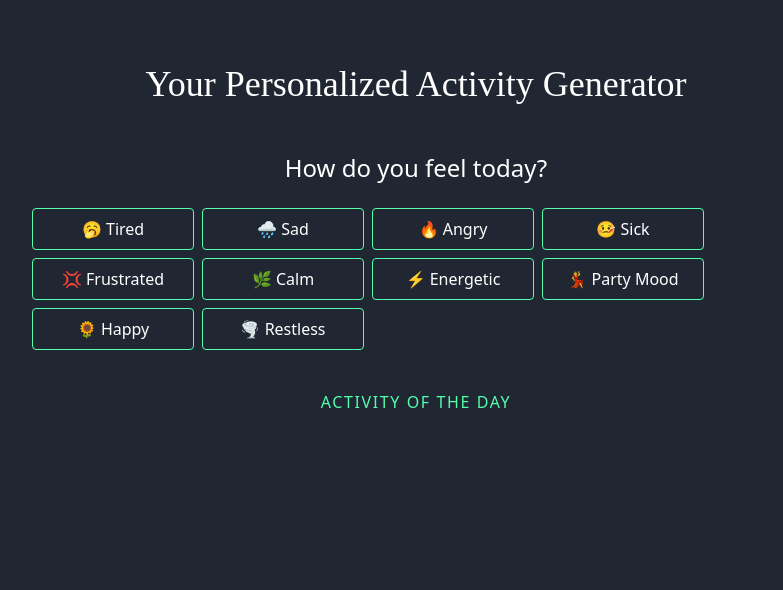
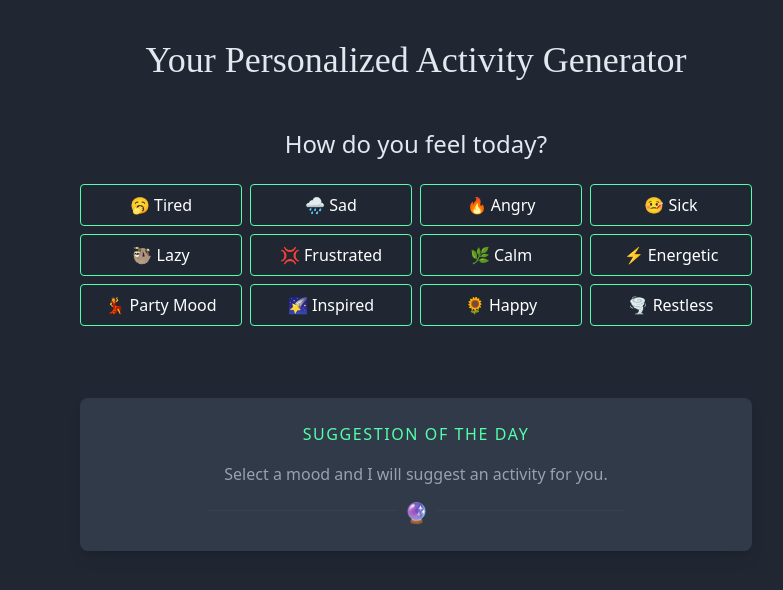
Before and after one commit to margaux-works/mood-weather-activity-dashboard, a Vue app: page / in a window 1280 px wide. Shown: the top 590 px of the page, without its empty margins (224-1007 px from the left). Built offline with nearby package versions, Linux system fonts and the light colour scheme; no server answers.

Commit message:
additional tailwind styling

```diff
--- a/src/App.vue
+++ b/src/App.vue
@@ -21,23 +21,22 @@ const updateMood = (mood) => {
 </script>
 
 <template>
-  <div class="min-h-screen flex flex-col items-center bg-gris text-white p-6">
+  <div class="min-h-screen flex flex-col items-center bg-gris text-white px-6">
     <!-- Main Title -->
-    <h1 class="text-4xl text-white mt-10 mb-12 font-[Poppins]">
+    <h1 class="text-4xl text-[#E3E8EF] mt-10 mb-12 font-[Poppins] text-center">
       Your Personalized Activity Generator
     </h1>
 
     <Weather @updateWeather="updateWeather" />
     <!-- Mood Section -->
     <div class="w-full max-w-3xl">
-      <h2 class="text-2xl text-center mb-6">How do you feel today?</h2>
+      <h2 class="text-2xl text-[#E3E8EF] text-center mb-6">
+        How do you feel today?
+      </h2>
       <Mood @updateMood="updateMood" />
     </div>
     <!-- Activity Section -->
     <div class="w-full max-w-3xl mt-10">
-      <h2 class="text-md mb-4 text-center text-green uppercase tracking-widest">
-        Activity of the day
-      </h2>
       <Activity :weather="weather" :mood="selectedMood" />
     </div>
   </div>
--- a/src/components/Activity.vue
+++ b/src/components/Activity.vue
@@ -57,7 +57,7 @@ async function fetchActivity() {
       {
         role: 'system',
         content:
-          'You are a helpful assistant who suggests activities to do based on the weather and mood of the user. Activities should be original and specific. Use cultural & trendy references.',
+          'You are a helpful assistant who suggests activities to do based on the weather and mood of the user. Activities should be original and specific.',
       },
       {
         role: 'user',
@@ -101,17 +101,32 @@ async function fetchActivity() {
 </script>
 
 <template>
-  <div id="activity-container">
-    <div>
-      <!-- Show the loading state while waiting for OpenAI response -->
-      <p v-if="!activity && weather && mood" class="text-gray-500">
-        Generating activity based on your mood and weather...
-      </p>
+  <div
+    class="bg-grisLight text-white p-6 rounded-lg shadow-lg w-full max-w-2xl text-center mt-8 mx-auto justify-center"
+  >
+    <!-- Title -->
+    <h3 class="text-md mb-4 text-center text-green uppercase tracking-widest">
+      Suggestion of the Day
+    </h3>
 
-      <!-- Show the suggested activity -->
-      <p v-if="activity" class="mt-4 p-4 border-green rounded text-white">
-        {{ activity }}
-      </p>
+    <!-- Dynamic Messages -->
+    <p v-if="!props.mood" class="text-gray-400 mt-4">
+      Select a mood and I will suggest an activity for you.
+    </p>
+
+    <p v-else-if="loading" class="text-gray-300 mt-4 animate-pulse">
+      Generating activity based on your mood and weather...
+    </p>
+
+    <p v-else class="text-xl mt-4 leading-relaxed">
+      {{ activity }}
+    </p>
+
+    <!-- Decorative Separator -->
+    <div
+      class="border-t border-gray-700 mt-6 mx-auto w-2/3 flex items-center justify-center"
+    >
+      <span class="bg-grisLight px-2 -mt-3 text-xl text-gray-400"> 🔮 </span>
     </div>
   </div>
 </template>
--- a/src/components/Mood.vue
+++ b/src/components/Mood.vue
@@ -12,10 +12,12 @@ const moods = ref([
   { name: 'Sad', emoji: '🌧️' },
   { name: 'Angry', emoji: '🔥' },
   { name: 'Sick', emoji: '🤒' },
+  { name: 'Lazy', emoji: '🦥' },
   { name: 'Frustrated', emoji: '💢' },
   { name: 'Calm', emoji: '🌿' },
   { name: 'Energetic', emoji: '⚡' },
   { name: 'Party Mood', emoji: '💃' },
+  { name: 'Inspired', emoji: '🌠' },
   { name: 'Happy', emoji: '🌻' },
   { name: 'Restless', emoji: '🌪️' },
 ]);
@@ -31,7 +33,7 @@ const selectMood = (mood) => {
 <template>
   <div
     id="mood-container"
-    class="grid grid-cols-3 md:grid-cols-4 gap-2 w-full max-w-2xl"
+    class="grid grid-cols-3 md:grid-cols-4 gap-2 w-full max-w-2xl mx-auto justify-center text-center"
   >
     <!-- v-for to loop through moods and display each -->
     <p
--- a/src/style.css
+++ b/src/style.css
@@ -3,5 +3,6 @@
 
 @theme {
   --color-gris: #202733;
+  --color-grisLight: #313a48;
   --color-green: #53ffaa;
 }
--- a/tailwind.config.js
+++ b/tailwind.config.js
@@ -8,10 +8,6 @@ module.exports = {
       fontFamily: {
         poppins: ['Poppins', 'sans-serif'],
       },
-      colors: {
-        gris: '#202733',
-        green: '#53ffaa',
-      },
     },
   },
   variants: {
```
